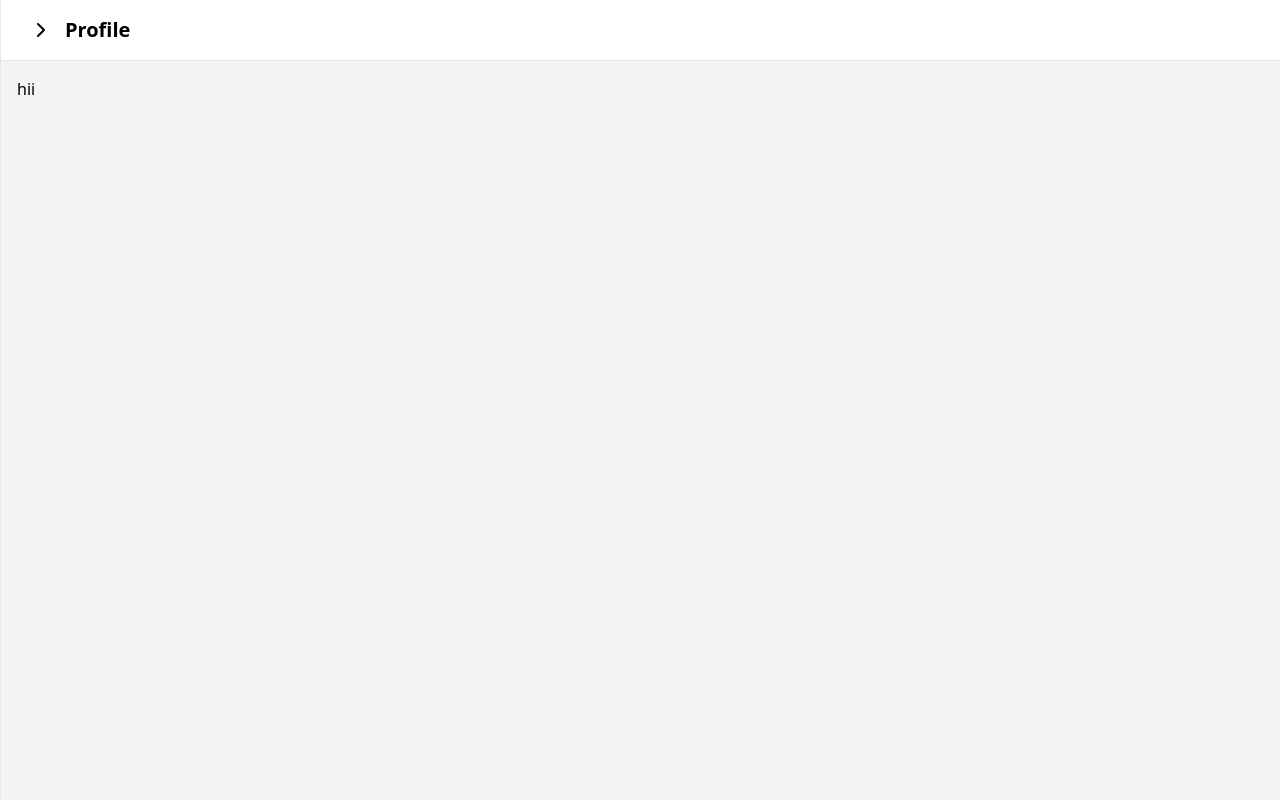
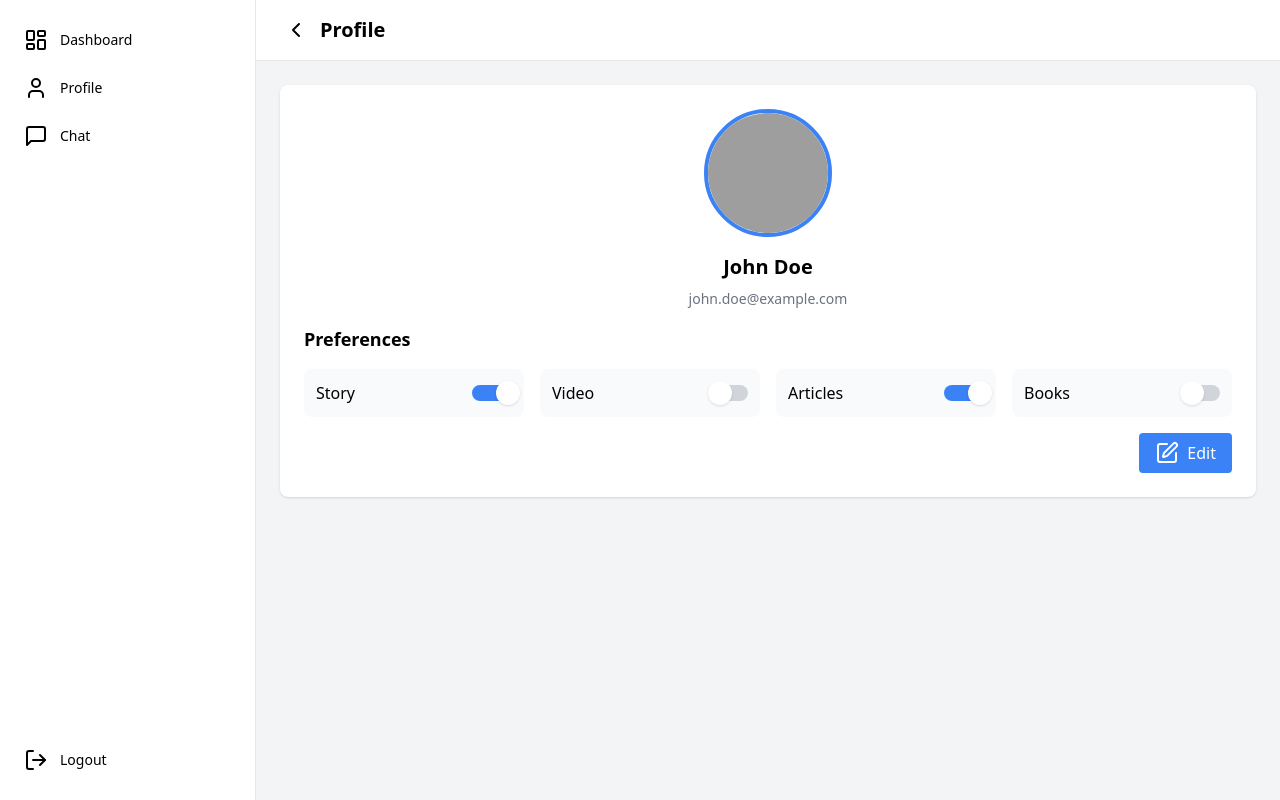
Before and after one commit to silura-008/frontend, a React (Vite) app: page /profile in a window 1280 px wide. Built offline with nearby package versions, Linux system fonts and the light colour scheme; grey boxes are pictures that could not be loaded.

Commit message:
working on profilePage

```diff
--- a/src/pages/ChatInterface.jsx
+++ b/src/pages/ChatInterface.jsx
@@ -12,11 +12,11 @@ import {
   Check,
   X
 } from 'lucide-react';
-import SidebarItem from '../components/SidebarItem';
+
 import SidebarContent from '../components/SidebarContent';
 
 const ChatInterface = () => {
-  const [isSidebarOpen, setIsSidebarOpen] = useState(false);
+  const [isSidebarOpen, setIsSidebarOpen] = useState(true);
   const [isMobileSidebarOpen, setIsMobileSidebarOpen] = useState(false);
   const [messages, setMessages] = useState([]);
   const [newMessage, setNewMessage] = useState('');
--- a/src/pages/DashBoard.jsx
+++ b/src/pages/DashBoard.jsx
@@ -8,7 +8,7 @@ import {
 import SidebarContent from '../components/SidebarContent';
 
 const DashBoard = () => {
-  const [isSidebarOpen, setIsSidebarOpen] = useState(false);
+  const [isSidebarOpen, setIsSidebarOpen] = useState(true);
   const [isMobileSidebarOpen, setIsMobileSidebarOpen] = useState(false);
 
   return (
--- a/src/pages/ProfilePage.jsx
+++ b/src/pages/ProfilePage.jsx
@@ -1,15 +1,163 @@
-import React, { useState, useRef, useEffect } from 'react';
+import React, { useState, useEffect } from 'react';
 import {
   ChevronLeft,
   ChevronRight,
   Menu,
-  X
+  X,
+  Camera,
+  Edit,
+  Save,
+  RefreshCw,
+  AlertTriangle
 } from 'lucide-react';
 import SidebarContent from '../components/SidebarContent';
 
+// Mock API Service
+const mockApiService = {
+  // Simulate fetching user profile
+  fetchProfile: async () => {
+    return new Promise((resolve) => {
+      setTimeout(() => {
+        resolve({
+          userName: 'John Doe',
+          avatar: '/api/placeholder/200/200',
+          email: 'john.doe@example.com',
+          preferences: {
+            story: true,
+            video: false,
+            articles: true,
+            books: false,
+          }
+        });
+      }, 500);
+    });
+  },
+
+  // Simulate saving profile
+  saveProfile: async (profileData) => {
+    return new Promise((resolve) => {
+      setTimeout(() => {
+        console.log('Saving profile:', profileData);
+        resolve({
+          success: true,
+          message: 'Profile updated successfully'
+        });
+      }, 1000);
+    });
+  }
+};
+
 const ProfilePage = () => {
-  const [isSidebarOpen, setIsSidebarOpen] = useState(false);
+  // Sidebar states
+  const [isSidebarOpen, setIsSidebarOpen] = useState(true);
   const [isMobileSidebarOpen, setIsMobileSidebarOpen] = useState(false);
+
+  // Profile states
+  const [profile, setProfile] = useState(null);
+  const [editedProfile, setEditedProfile] = useState(null);
+  const [isLoading, setIsLoading] = useState(true);
+  const [error, setError] = useState(null);
+
+  // Edit mode state
+  const [isEditMode, setIsEditMode] = useState(false);
+  const [isSaving, setIsSaving] = useState(false);
+
+  // Fetch profile on component mount
+  useEffect(() => {
+    const fetchUserProfile = async () => {
+      try {
+        setIsLoading(true);
+        const profileData = await mockApiService.fetchProfile();
+        setProfile(profileData);
+        setEditedProfile({...profileData});
+      } catch (err) {
+        setError('Failed to load profile');
+      } finally {
+        setIsLoading(false);
+      }
+    };
+
+    fetchUserProfile();
+  }, []);
+
+  // Avatar Change Handler
+  const handleAvatarChange = (event) => {
+    const file = event.target.files[0];
+    if (file) {
+      const reader = new FileReader();
+      reader.onloadend = () => {
+        setEditedProfile(prev => ({
+          ...prev,
+          avatar: reader.result
+        }));
+      };
+      reader.readAsDataURL(file);
+    }
+  };
+
+  // Preference Toggle Handler
+  const togglePreference = (key) => {
+    if (isEditMode) {
+      setEditedProfile(prev => ({
+        ...prev,
+        preferences: {
+          ...prev.preferences,
+          [key]: !prev.preferences[key]
+        }
+      }));
+    }
+  };
+
+  // Enter Edit Mode
+  const enterEditMode = () => {
+    setIsEditMode(true);
+  };
+
+  // Save Profile Handler
+  const saveProfile = async () => {
+    try {
+      setIsSaving(true);
+      const result = await mockApiService.saveProfile(editedProfile);
+
+      if (result.success) {
+        // Update the original profile with edited data
+        setProfile(editedProfile);
+        setIsEditMode(false);
+        alert(result.message);
+      }
+    } catch (err) {
+      alert('Failed to save profile');
+    } finally {
+      setIsSaving(false);
+    }
+  };
+
+  // Cancel Edit Mode
+  const cancelEdit = () => {
+    // Reset edited profile to original profile
+    setEditedProfile({...profile});
+    setIsEditMode(false);
+  };
+
+  // Loading and Error States
+  if (isLoading) {
+    return (
+      <div className="flex items-center justify-center h-screen bg-gray-100">
+        <RefreshCw className="animate-spin text-blue-500" size={48} />
+      </div>
+    );
+  }
+
+  if (error) {
+    return (
+      <div className="flex items-center justify-center h-screen bg-red-50 text-red-600">
+        <div className="text-center">
+          <AlertTriangle size={48} className="mx-auto mb-4" />
+          <p className="text-xl">{error}</p>
+        </div>
+      </div>
+    );
+  }
 
   return (
     <div className="flex h-screen bg-gray-100">
@@ -60,13 +208,138 @@ const ProfilePage = () => {
         </div>
 
         {/* Profile Section */}
-        <div className="flex-1 overflow-y-auto p-4 space-y-4">
-          hii
+        <div className="flex-1 overflow-y-auto p-6 space-y-6 ">
+          {/* Avatar and Name Section */}
+          <div className="bg-white shadow rounded-lg p-6 space-y-4">
+            {/* Avatar */}
+            <div className="flex flex-col items-center">
+              <div className="relative mb-4">
+                <img
+                  src={isEditMode ? editedProfile.avatar : profile.avatar}
+                  alt="Avatar"
+                  className="w-32 h-32 rounded-full object-cover border-4 border-blue-500"
+                />
+                {isEditMode && (
+                  <label
+                    htmlFor="avatarUpload"
+                    className="absolute bottom-0 right-0 bg-blue-500 text-white rounded-full p-2 cursor-pointer"
+                  >
+                    <Camera size={20} />
+                    <input
+                      type="file"
+                      id="avatarUpload"
+                      accept="image/*"
+                      className="hidden"
+                      onChange={handleAvatarChange}
+                    />
+                  </label>
+                )}
+              </div>
+
+              {/* Name and Email */}
+              <div className="text-center">
+                {isEditMode ? (
+                  <input
+                    type="text"
+                    value={editedProfile.userName}
+                    onChange={(e) => setEditedProfile(prev => ({
+                      ...prev,
+                      userName: e.target.value
+                    }))}
+                    className="text-xl font-semibold text-center border-b border-gray-300 focus:outline-none focus:border-blue-500"
+                  />
+                ) : (
+                  <h2 className="text-xl font-semibold">{profile.userName}</h2>
+                )}
+                <p className="text-gray-500 text-sm mt-2">{profile.email}</p>
+              </div>
+            </div>
+
+            {/* Preferences Section */}
+            <div className="mt-6">
+              <h3 className="text-lg font-semibold mb-4">Preferences</h3>
+              <div className="grid grid-cols-2 md:grid-cols-4 gap-4">
+                {Object.keys(isEditMode ? editedProfile.preferences : profile.preferences).map((key) => (
+                  <div
+                    key={key}
+                    className="flex items-center justify-between bg-gray-50 p-3 rounded-lg"
+                  >
+                    <span className="capitalize text-sm md:text-base">{key}</span>
+                    <label className="flex items-center cursor-pointer">
+                      <div className="relative">
+                        <input
+                          type="checkbox"
+                          className="sr-only"
+                          checked={isEditMode
+                            ? editedProfile.preferences[key]
+                            : profile.preferences[key]
+                          }
+                          onChange={() => togglePreference(key)}
+                          disabled={!isEditMode}
+                        />
+                        <div className={`
+                          w-10 h-4 rounded-full transition-colors duration-300
+                          ${(isEditMode
+                            ? editedProfile.preferences[key]
+                            : profile.preferences[key])
+                            ? 'bg-blue-500'
+                            : 'bg-gray-300'}
+                        `}></div>
+                        <div className={`
+                          dot absolute left-0 top-1/2 transform -translate-y-1/2
+                          w-6 h-6 bg-white rounded-full shadow transition-transform duration-300
+                          ${(isEditMode
+                            ? editedProfile.preferences[key]
+                            : profile.preferences[key])
+                            ? 'translate-x-full border-blue-500'
+                            : 'border-gray-300'}
+                        `}></div>
+                      </div>
+                    </label>
+                  </div>
+                ))}
+              </div>
+            </div>
+
+            {/* Edit/Save Button Section */}
+            <div className="mt-6 flex justify-end space-x-4">
+              {isEditMode ? (
+                <>
+                  <button
+                    onClick={cancelEdit}
+                    className="px-4 py-2 bg-gray-200 text-gray-700 rounded hover:bg-gray-300"
+                  >
+                    Cancel
+                  </button>
+                  <button
+                    onClick={saveProfile}
+                    disabled={isSaving}
+                    className={`
+                      flex items-center space-x-2 px-4 py-2 rounded
+                      ${isSaving
+                        ? 'bg-gray-300 cursor-not-allowed'
+                        : 'bg-blue-500 text-white hover:bg-blue-600'}
+                    `}
+                  >
+                    {isSaving ? <RefreshCw className="animate-spin" /> : <Save />}
+                    <span>Save</span>
+                  </button>
+                </>
+              ) : (
+                <button
+                  onClick={enterEditMode}
+                  className="flex items-center space-x-2 px-4 py-2 bg-blue-500 text-white rounded hover:bg-blue-600"
+                >
+                  <Edit />
+                  <span>Edit</span>
+                </button>
+              )}
+            </div>
+          </div>
         </div>
       </div>
     </div>
   );
 };
 
-
 export default ProfilePage;
```
